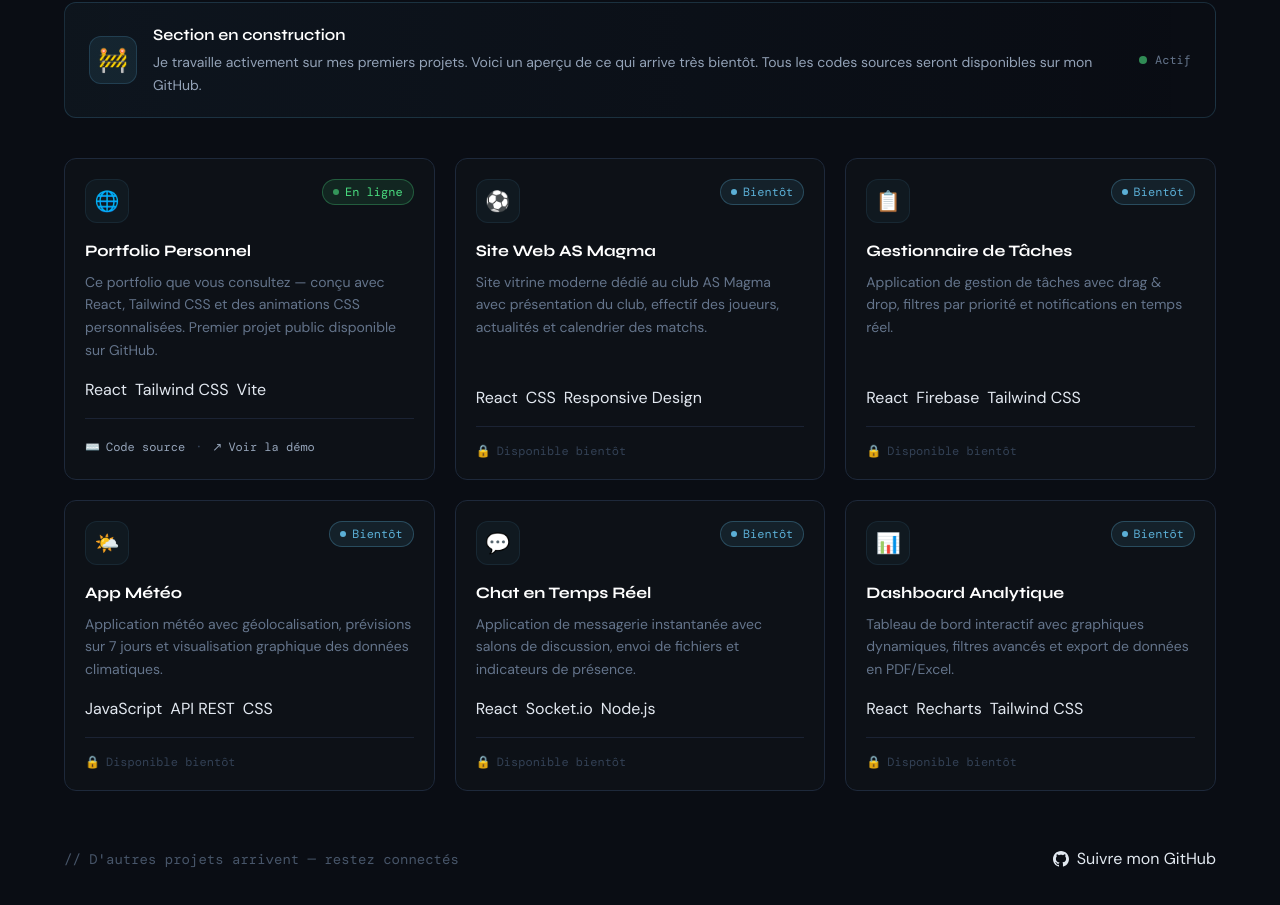
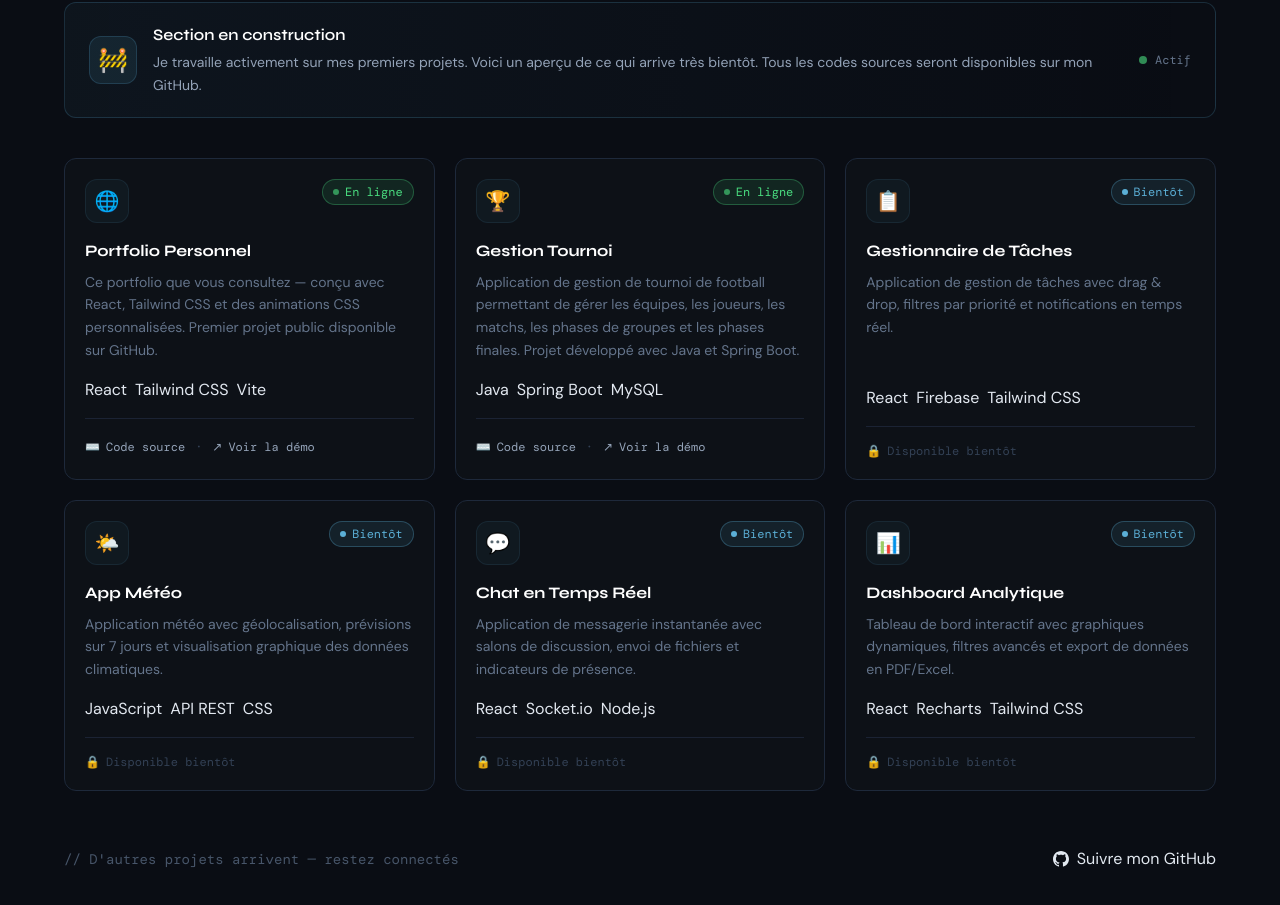
Before and after one commit to Lala7nante/portfolio, a React (Vite) app: page / in a window 1280 px wide. Shown: the part 3280-4185 px from the top of the page. Built offline with nearby package versions, Linux system fonts and the light colour scheme; no server answers.

Commit message:
Mise à jour du projet

```diff
--- a/src/components/Projects.jsx
+++ b/src/components/Projects.jsx
@@ -14,16 +14,16 @@ const comingSoon = [
     available: true,
   },
 {
-  icon: '⚽',
-  title: 'Site Web AS Magma',
-  desc: 'Site vitrine moderne dédié au club AS Magma avec présentation du club, effectif des joueurs, actualités et calendrier des matchs.',
-  tags: ['React', 'CSS', 'Responsive Design'],
-  status: 'Bientôt',
-  statusColor: 'text-[#5bafd6] border-[#5bafd6]/30 bg-[#5bafd6]/10',
-  dot: 'bg-[#5bafd6]',
+  icon: '🏆',
+  title: 'Gestion Tournoi',
+  desc: 'Application de gestion de tournoi de football permettant de gérer les équipes, les joueurs, les matchs, les phases de groupes et les phases finales. Projet développé avec Java et Spring Boot.',
+  tags: ['Java', 'Spring Boot', 'MySQL'],
+  status: 'En ligne',
+  statusColor: 'text-green-400 border-green-400/30 bg-green-400/10',
+  dot: 'bg-green-400',
   demo: null,
-  code: null,
-  available: false,
+  code: 'https://github.com/Lala7nante/gestion-tournoi',
+  available: true,
 },
   {
     icon: '📋',
```
